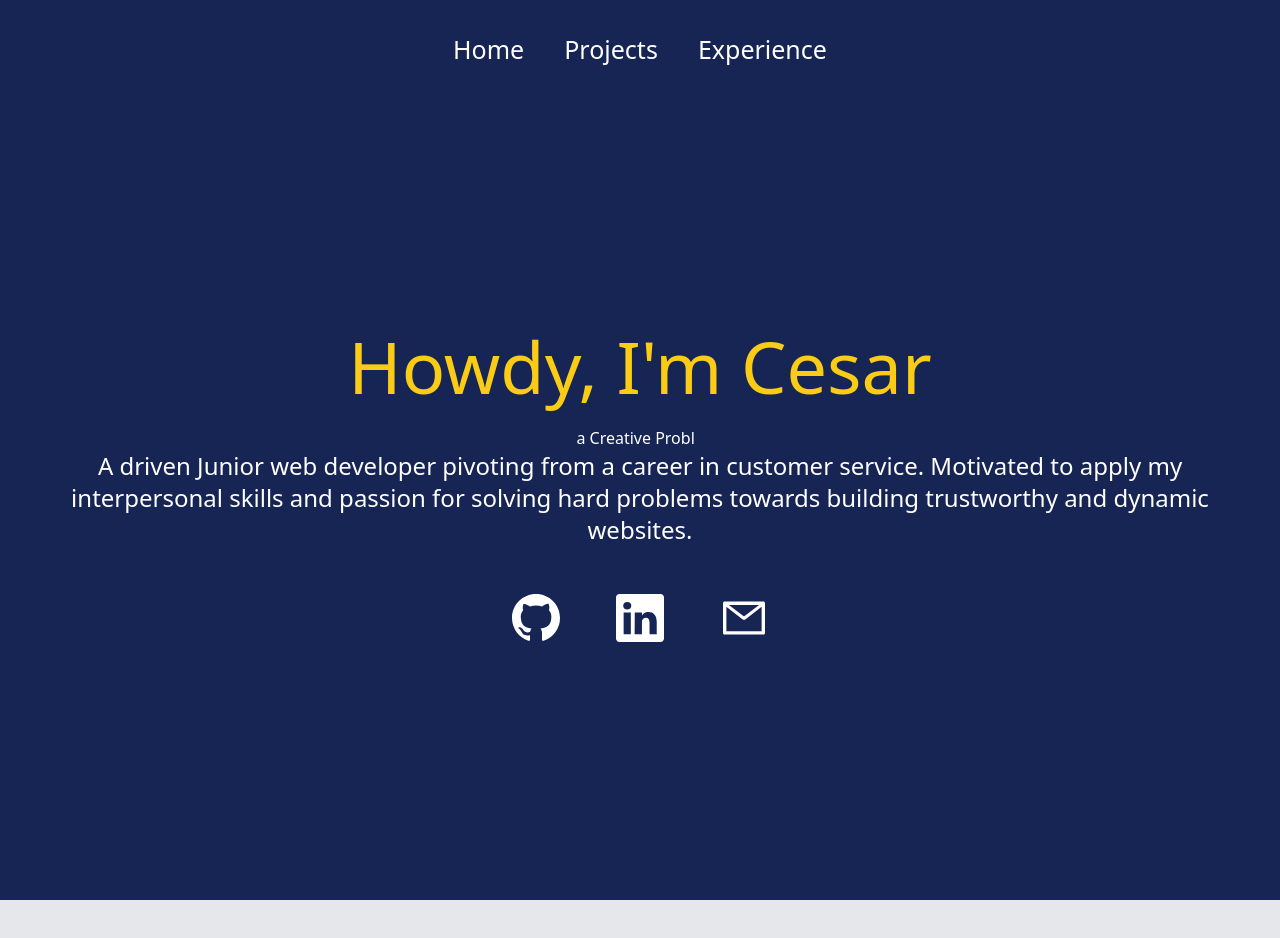
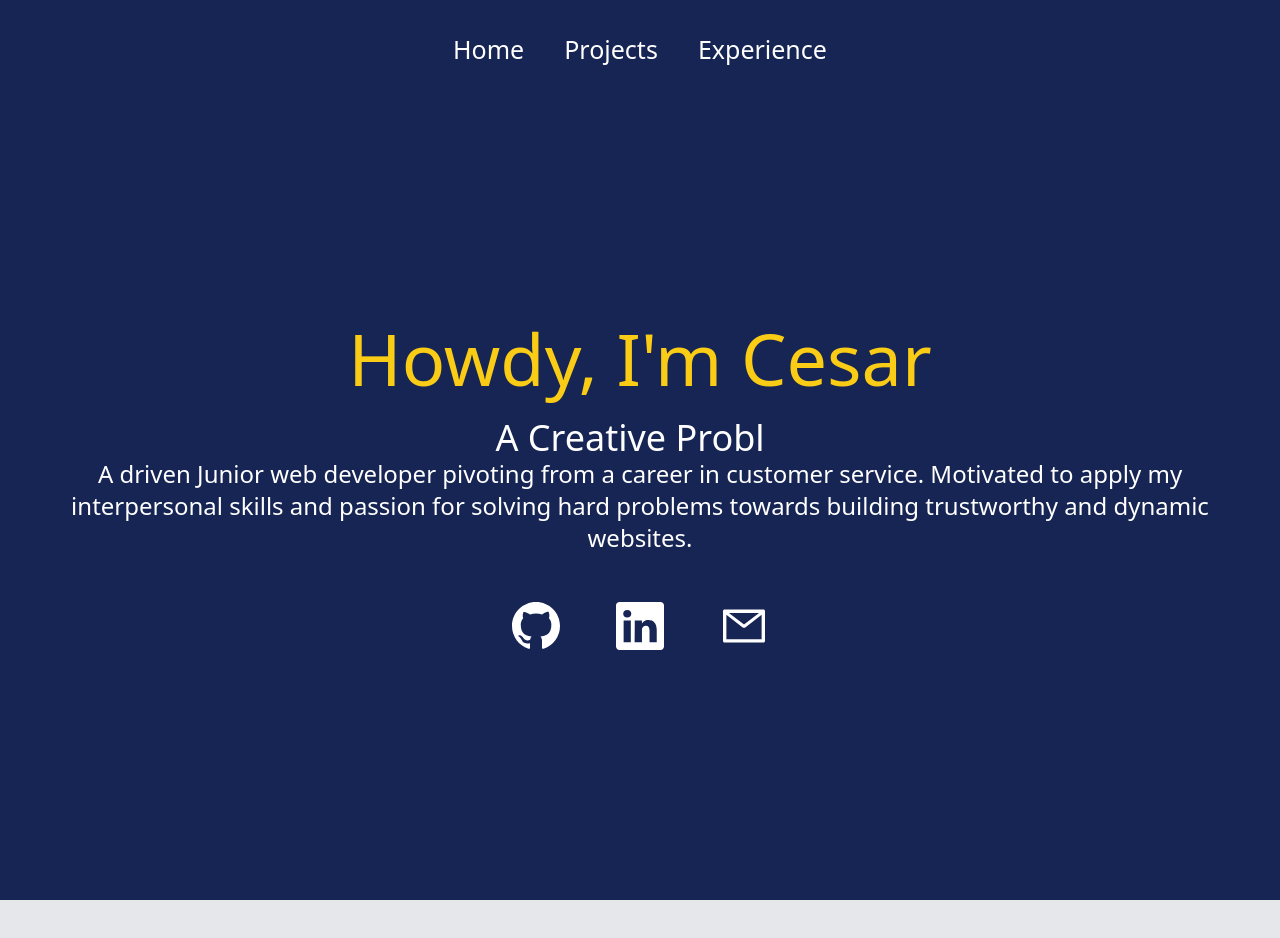
Before and after one commit to wowgr8/personal-portfolio, a React (Create React App) app: page / in a window 1280 px wide. Shown: the top 938 px of the page. Built offline with nearby package versions, Linux system fonts and the light colour scheme.

Commit message:
add text size and indentation

```diff
--- a/src/pages/Home.js
+++ b/src/pages/Home.js
@@ -8,21 +8,22 @@ function Home() {
     <div className='w-full items-center font-sans text-blue-800'>
       <div className='about w-full h-screen flex flex-col justify-center items-center text-center bg-blue-950 text-white'>
         <h2 className="text-7xl text-yellow-400 h-24 pb-4">Howdy, I'm Cesar</h2>
+        <div className='w-70 text-4xl px-8'>
           <TypeAnimation
             sequence={[
-                "a Web Developer",
+              "A Web Developer",
               1000,
-                "a Software Engineer",
+              "A Software Engineer",
               1000,
-                "a Creative Problem Solver",
+              "A Creative Problem Solver",
               1000,
-                "a Continuous Learner"
+              "A Continuous Learner",
+              1000,
             ]}
             wrapper="span"
             speed={50}
             repeat={Infinity}
           />
-        <div className='w-70 text-4xl px-8'>
           <p className="lg:text-2xl">A driven Junior web developer pivoting from a career in customer service. Motivated to apply my interpersonal skills and passion for solving hard problems towards building trustworthy and dynamic websites.</p>
           <div className='flex items-center justify-center mt-5'>
             <a className="text-5xl m-7 text-white" href='https://github.com/wowgr8'><BsGithub /></a>
```
Lines whose indentation alone changed are shown as unchanged.
